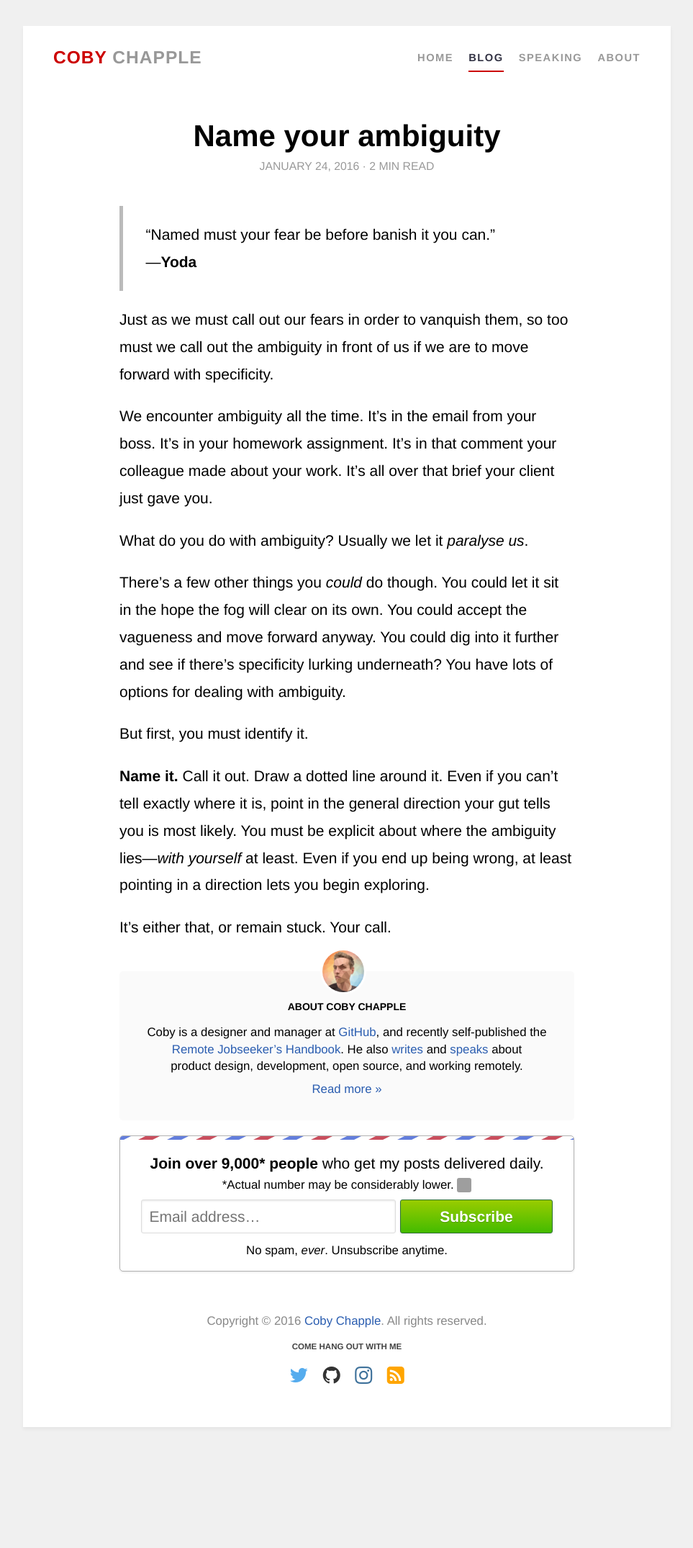
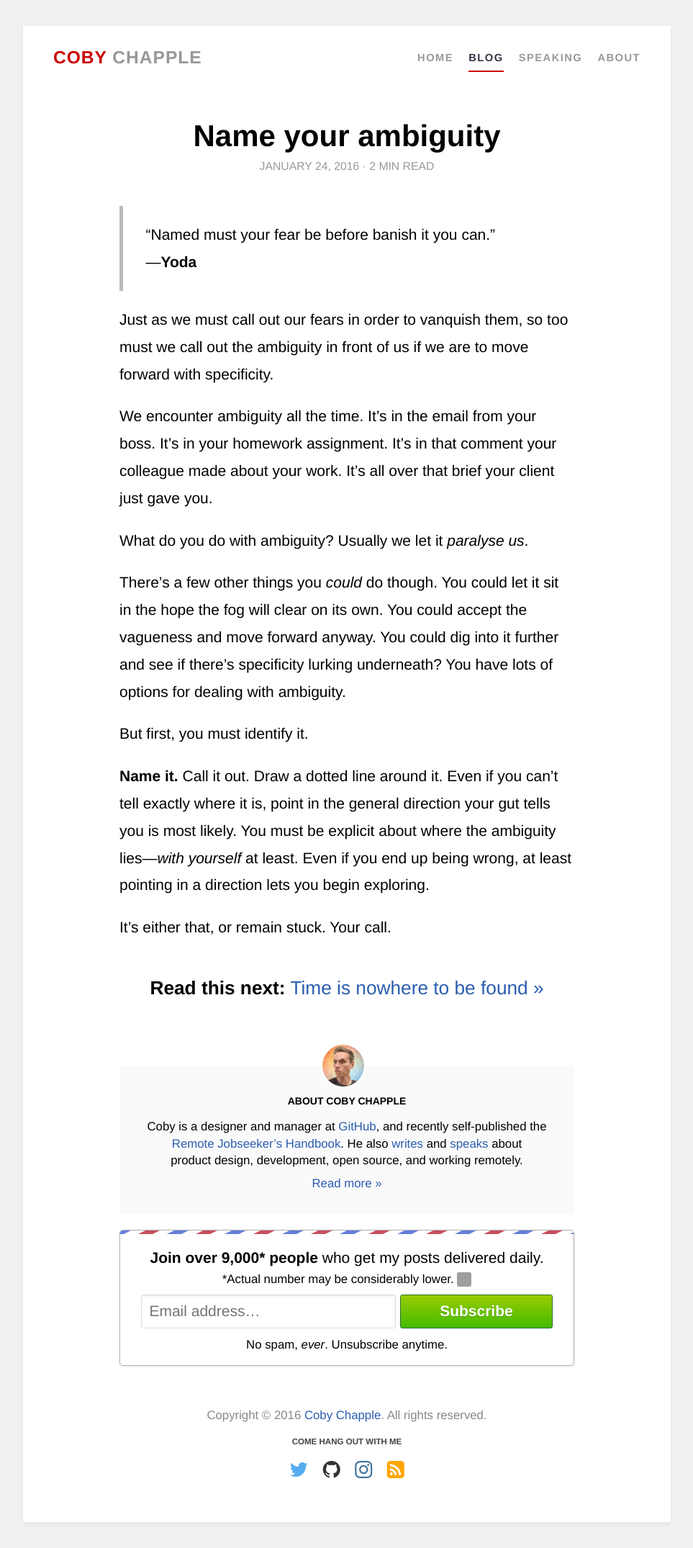
Before and after one commit to cobyism/archived-cobyism.github.io, a Jekyll site: the page built from blog/_posts/2016-01/2016-01-24-name-your-ambiguity.md, in a window 1280 px wide. Shown: the whole page at 72% size, without its empty margins (158-1121 px from the left). Built offline with Jekyll 4.4.1, drawn with Linux system fonts in a browser that asks for light colours; nearby versions of some CDN libraries; before the commit the page ends 2018 px from its top, so only the background shows below that; grey boxes are pictures that could not be loaded.

Commit message:
add a "read this next" cta for posts

```diff
--- a/_layouts/post.html
+++ b/_layouts/post.html
@@ -16,6 +16,16 @@ is_post: true
   <div class="post-content">
     {{ content }}
   </div>
+
+  {% if page.previous.url %}
+    <div class="post-read-next">
+      <p>
+        <strong>Read this next:</strong>
+        <a class="prev" href="{{page.previous.url}}">{{page.previous.title}} &raquo;</a>
+      </p>
+    </div>
+  {% endif %}
+
   <div class="post-author-info">
     <img src="{{ site.baseurl }}public/avatar.png" alt="Coby Chapple (@cobyism)" width="64px" class="avatar">
     <div class="text">
--- a/public/css/styles.scss
+++ b/public/css/styles.scss
@@ -523,6 +523,10 @@ article {
     }
   }
 
+  .post-content {
+    margin-bottom: 2rem;
+  }
+
   .post-footer {
     border-top: 1px solid #eee;
     margin-top: 1em;
@@ -531,9 +535,14 @@ article {
   }
 }
 
+.post-read-next {
+  text-align: center;
+  font-size: 1.25rem;
+}
+
 .post-author-info {
   background: #fafafa;
-  margin: 2rem 0 1rem;
+  margin: 4rem 0 1rem;
   // padding-top: 1rem;
   // overflow: hidden;
   text-align: center;
```
